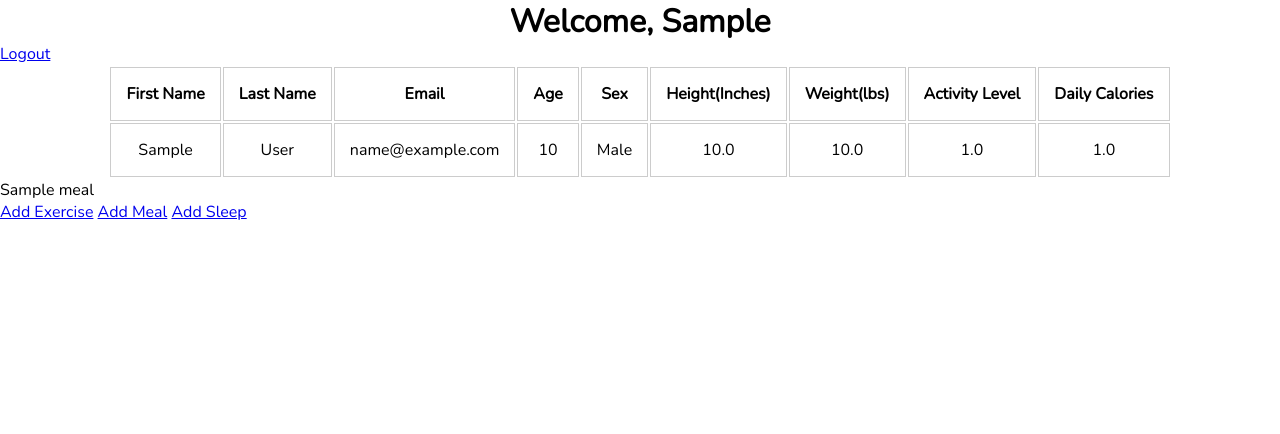
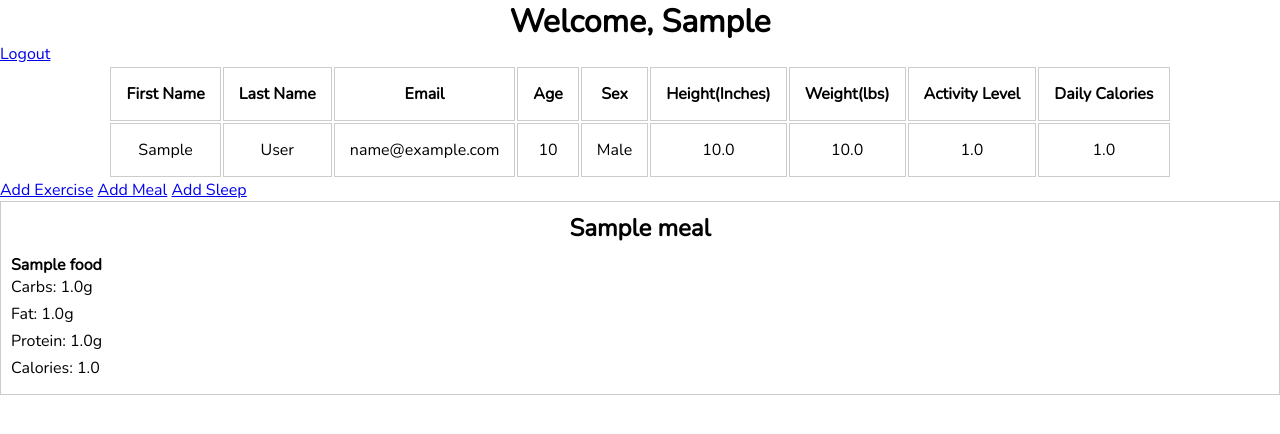
Before and after one commit to connorskorburg/HealthTrak, a Flask app: page /dashboard in a window 1280 px wide. Shown: the top 434 px of the page. Run offline with Flask 2, Linux system fonts and the light colour scheme; the visitor is signed in with stand-in values (Sample User, id 1); tables that the repository leaves empty hold one stand-in row (values such as "Sample post").

Commit message:
updated dashboard with meals and food items

```diff
--- a/controllers.py
+++ b/controllers.py
@@ -45,13 +45,15 @@ def newFood():
         return redirect('/mealtrack')
     else:
         existing_meal = Meal.meal_exists(request.form)
+        food = Food.create_food(request.form)
         if existing_meal == False:
             new_meal = Meal(name=request.form['meal_name'], user_id=session['user_id'])
             db.session.add(new_meal)
             db.session.commit()
+            new_meal.food_in_meal.append(food)
+            db.session.commit()
         elif existing_meal != False:
-            food = Food.create_food(request.form)
+            # food = Food.create_food(request.form)
             existing_meal.food_in_meal.append(food)
             db.session.commit()
-
         return redirect('/mealtrack')
--- a/models.py
+++ b/models.py
@@ -125,6 +125,7 @@ class Exercise(db.Model):
 class Meal(db.Model):
     id = db.Column(db.Integer, primary_key=True)
     name = db.Column(db.String(45))
+    # total calories =
     created_at = db.Column(db.DateTime, server_default=func.now())
     updated_at = db.Column(db.DateTime, server_default=func.now(), onupdate=func.now())
     user_id = db.Column(db.Integer, db.ForeignKey('user.id', ondelete='cascade'), nullable=False)
--- a/static/css/style.css
+++ b/static/css/style.css
@@ -38,7 +38,7 @@ form input, form select, form button {
   width: 100%;
 }
 
-table {
+table, #meals-display {
   margin: 0 auto;
 }
 
@@ -67,4 +67,32 @@ tr, th, td {
 .container form {
   display: none;
 }
+
+#meals-display {
+  display: -webkit-box;
+  display: -ms-flexbox;
+  display: flex;
+  width: 100%;
+}
+
+.meal-display {
+  -webkit-box-flex: 1;
+      -ms-flex: 1;
+          flex: 1;
+  border: 1px solid #ccc;
+  padding: 10px;
+}
+
+.meal-display h2 {
+  text-align: center;
+}
+
+.meal-display h4 {
+  margin-top: 10px;
+}
+
+.meal-display li {
+  list-style-type: none;
+  margin-bottom: 5px;
+}
 /*# sourceMappingURL=style.css.map */
--- a/static/css/style.scss
+++ b/static/css/style.scss
@@ -28,7 +28,7 @@ form {
         width: 100%;
     }
 }
-table{
+table, #meals-display{
     margin: 0 auto;
 }
 tr, th, td {
@@ -54,3 +54,23 @@ tr, th, td {
         display: none;
     }
 }
+
+#meals-display {
+    display: flex;
+    width: 100%;
+}
+.meal-display{
+    flex: 1;
+    border: 1px solid #ccc;
+    padding: 10px;
+    h2{
+        text-align: center;
+    }
+    h4{
+        margin-top: 10px;
+    }
+    li{
+        list-style-type: none;
+        margin-bottom: 5px;
+    }
+}
--- a/templates/dashboard.html
+++ b/templates/dashboard.html
@@ -37,11 +37,26 @@
             <td>{{ user.daily_calories }}</td>
         </tr>
     </table>
-    {% for meal in user.meals%}
-        <p>{{ meal.name }}</p>
-    {% endfor %}
     <a href="/fitness">Add Exercise</a>
     <a href="/mealtrack">Add Meal</a>
     <a href="/sleep">Add Sleep</a>
+    <div id="meals-display">
+        {% for meal in user.meals%}
+        <div class="meal-display">
+            <h2>{{ meal.name }}</h2>
+            <ul>
+                {% for food in meal.food_in_meal %}
+                <h4>{{ food.name }}</h4>
+                <ul>
+                    <li>Carbs: {{ food.carbs }}g</li>
+                    <li>Fat: {{ food.fat }}g</li>
+                    <li>Protein: {{ food.protein }}g</li>
+                    <li>Calories: {{ food.calories }}</li>
+                </ul>
+                {% endfor %}
+            </ul>
+        </div>
+        {% endfor %}
+    </div>
 </body>
 </html>
```
Also changed, not shown: 1 other file.
